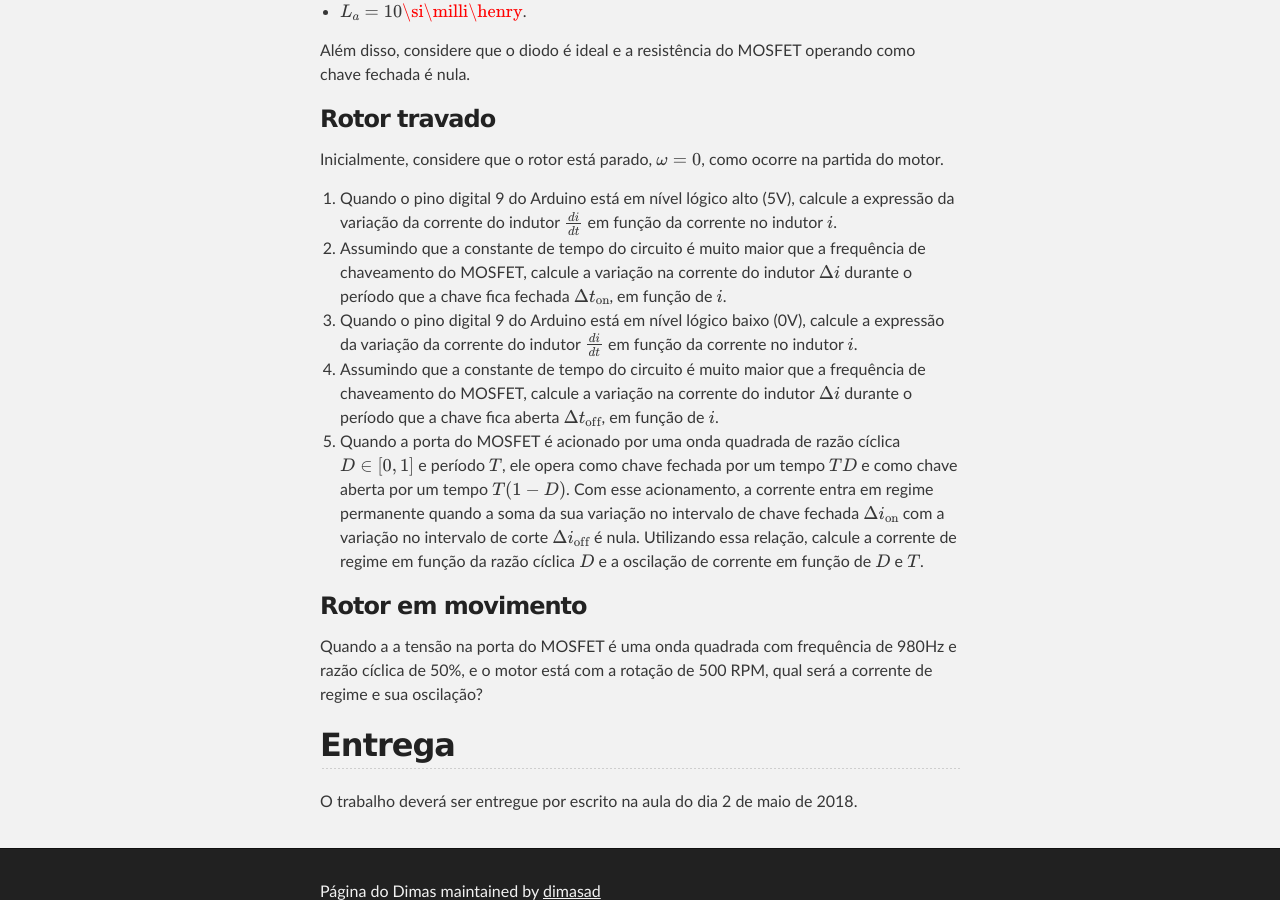
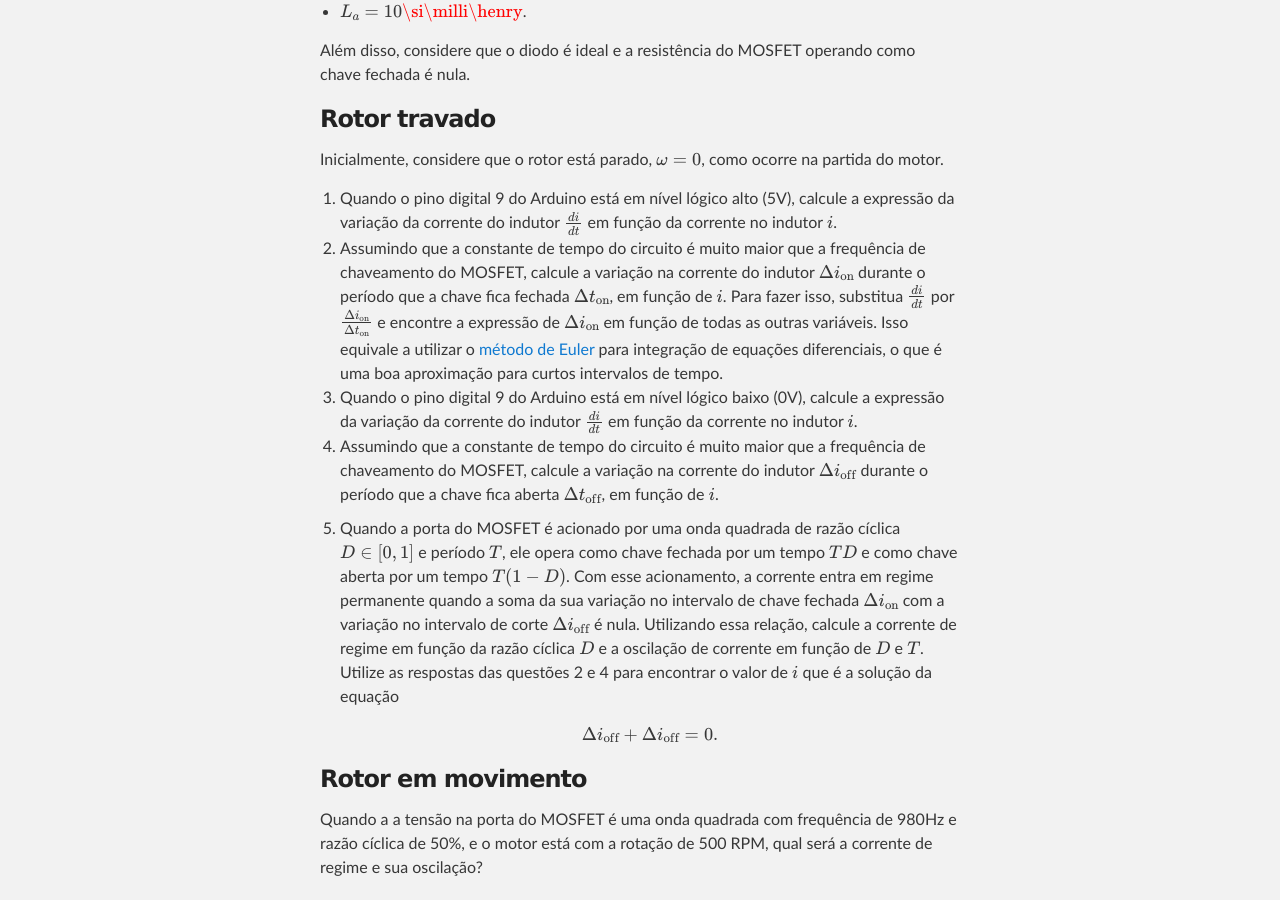
Before and after one commit to dimasad/dimasad.github.io.OLD, a Jekyll site: the page built from _eletronica/trabalho2.md, in a window 1280 px wide and 900 px high, scrolled down 2087 px. Built offline with Jekyll 4.4.1, drawn with Linux system fonts in a browser that asks for light colours; formulas are drawn with MathJax 3.

Commit message:
Adicionando dicas para o trabalho 2.

```diff
--- a/_eletronica/trabalho2.md
+++ b/_eletronica/trabalho2.md
@@ -68,15 +68,21 @@ na partida do motor.
    da corrente no indutor $$i$$.
 2. Assumindo que a constante de tempo do circuito é muito maior que a
    frequência de chaveamento do MOSFET, calcule a variação na corrente do
-   indutor $$\Delta i$$ durante o período que a chave fica fechada
-   $$\Delta t_{\operatorname{on}}$$, em função de $$i$$.
+   indutor $$\Delta i_{\operatorname{on}}$$ durante o período que a chave fica
+   fechada $$\Delta t_{\operatorname{on}}$$, em função de $$i$$.
+   Para fazer isso, substitua $$\tfrac{di}{dt}$$ por
+   $$\tfrac{\Delta i_{\operatorname{on}}}{\Delta t_{\operatorname{on}}}$$ e
+   encontre a expressão de $$\Delta i_{\operatorname{on}}$$ em função de todas
+   as outras variáveis. Isso equivale a utilizar o [método de Euler] para
+   integração de equações diferenciais, o que é uma boa aproximação para
+   curtos intervalos de tempo.
 3. Quando o pino digital 9 do Arduino está em nível lógico baixo (0V), calcule
    a expressão da variação da corrente do indutor $$\tfrac{di}{dt}$$ em função
    da corrente no indutor $$i$$.
 4. Assumindo que a constante de tempo do circuito é muito maior que a
    frequência de chaveamento do MOSFET, calcule a variação na corrente do
-   indutor $$\Delta i$$ durante o período que a chave fica aberta
-   $$\Delta t_{\operatorname{off}}$$, em função de $$i$$.
+   indutor $$\Delta i_{\operatorname{off}}$$ durante o período que a chave fica
+   aberta $$\Delta t_{\operatorname{off}}$$, em função de $$i$$.
 5. Quando a porta do MOSFET é acionado por uma onda quadrada de razão cíclica
    $$D \in [0,1]$$ e período $$T$$, ele opera como chave fechada por um
    tempo $$TD$$ e como chave aberta por um tempo $$T(1-D)$$. Com esse
@@ -85,6 +91,10 @@ na partida do motor.
    com a variação no intervalo de corte $$\Delta i_{\operatorname{off}}$$ é
    nula. Utilizando essa relação, calcule a corrente de regime em função da
    razão cíclica $$D$$ e a oscilação de corrente em função de $$D$$ e $$T$$.
+   Utilize as respostas das questões 2 e 4 para encontrar o valor de $$i$$
+   que é a solução da equação
+
+   $$\Delta i_{\operatorname{off}}+\Delta i_{\operatorname{off}} = 0.$$
 
 ### Rotor em movimento
 
@@ -96,3 +106,5 @@ Entrega
 -------
 
 O trabalho deverá ser entregue por escrito na aula do dia 2 de maio de 2018.
+
+[método de Euler]: https://en.wikipedia.org/wiki/Euler_method
```
